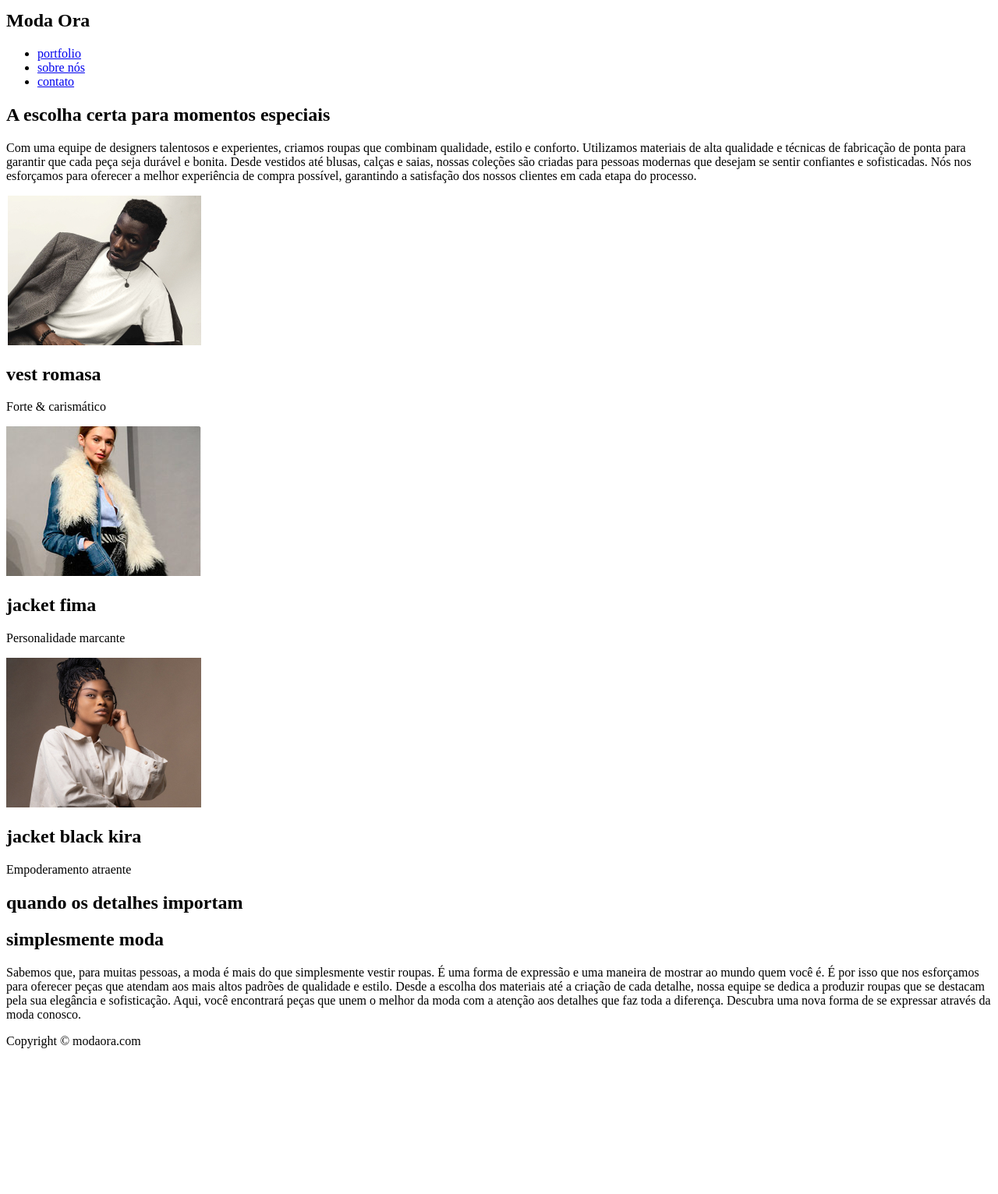
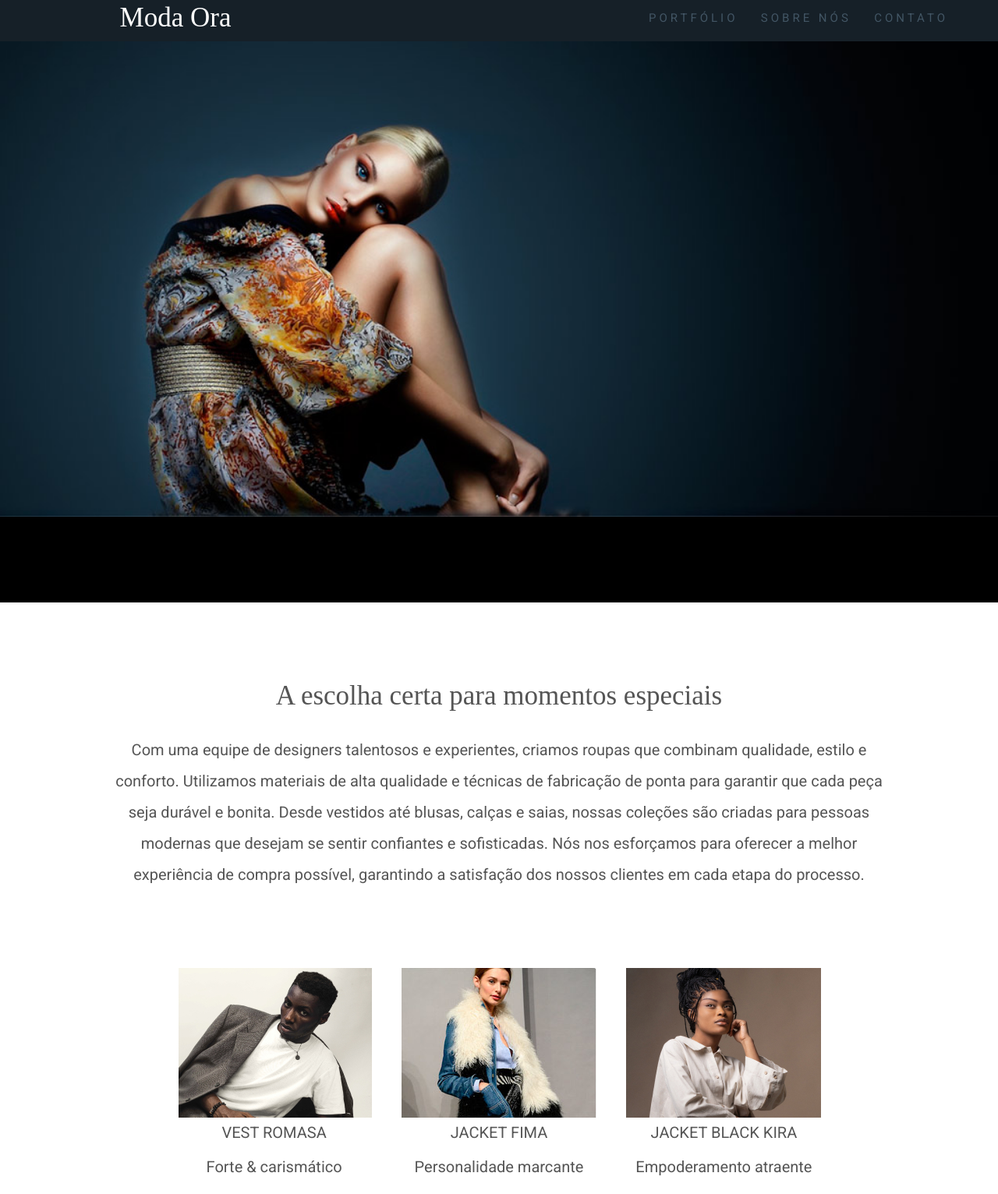
Before and after one commit to JoaoVictorAvPe/Moda_Ora, a plain HTML site: page index.html in a window 1280 px wide. Shown: the part 7-1539 px from the top of the page at 78% size. Before the commit the page ends 1368 px from the top, so only its background shows below. Drawn offline with Linux system fonts and the light colour scheme; a web font is replaced by a local one.

Commit message:
css finalizado

```diff
--- a/index.html
+++ b/index.html
@@ -5,6 +5,7 @@
     <meta charset="UTF-8">
     <meta name="Author" content="João Victor de Avila Perasol">
     <title>Moda Ora</title>
+    <link rel="stylesheet" href="style.css">
 </head>
 
 <body>
@@ -12,7 +13,7 @@
         <nav class="menu">
             <h1>Moda Ora</h1>
             <ul>
-                <li><a href="#">portfolio</a></li>
+                <li><a href="#">portfólio</a></li>
                 <li><a href="#">sobre nós</a></li>
                 <li><a href="#">contato</a></li>
             </ul>
@@ -38,19 +39,19 @@
         <section class="section_cards">
             <div class="card">
                 <img src="imagens/modelo5.jpg" alt="modelo">
-                <h1>vest romasa</h1>
+                <a href="">vest romasa</a>
                 <p>Forte & carismático</p>
             </div>
 
             <div class="card">
                 <img src="imagens/modelo2.jpg" alt="modelo">
-                <h1>jacket fima</h1>
+                <a href="">jacket fima</a>
                 <p>Personalidade marcante</p>
             </div>
 
             <div class="card">
                 <img src="imagens/modelo4.jpg" alt="modelo">
-                <h1>jacket black kira</h1>
+                <a href="">jacket black kira</a>
                 <p>Empoderamento atraente</p>
             </div>
         </section>
--- /dev/null
+++ b/style.css
@@ -0,0 +1,175 @@
+
+@import url('https://fonts.googleapis.com/css2?family=Roboto&display=swap');
+@import url('https://fonts.googleapis.com/css2?family=Roboto&family=Viaoda+Libre&display=swap');
+
+:root {
+    --background_header_inicio: #162028;
+    --text_color_menu: #425564;
+    --text_color: #555;
+    --box_color: #003d52;
+    --background_footer: #0b171f;
+    --color_text_foote: #6f8597;
+
+    --h1_size: 3.5rem;
+    --footer_height: 60px;
+}
+
+html {
+    font-size: 62.5%;
+}
+
+body {
+    margin: 0;
+    font-family: 'Roboto', sans-serif;
+    color: var(--text_color);
+}
+
+.header_inicio {
+    width: 100%;
+}
+
+.menu {
+    display: flex;
+    justify-content: space-between;
+    align-items: center;
+    background-color: var(--background_header_inicio);
+}
+
+.menu h1 {
+    color: white;
+    font-family: 'Viaoda Libre', serif;
+    font-size: var(--h1_size);
+    margin: 10px 12%;
+    font-weight: normal;
+}
+
+.menu ul {
+    display: flex;
+    list-style-type: none;
+    width: 30%;
+    justify-content: space-between;
+    margin-right: 5%;
+}
+
+.menu ul li a{
+    display: block;
+    text-decoration: none;
+    color: var(--text_color_menu);
+    text-transform: uppercase;
+    letter-spacing: 4px;
+    font-size: 1.5rem;
+}
+
+.menu ul li a:hover {
+    text-decoration: underline;
+}
+
+
+.imagem_fundo {
+    background-image: url(imagens/topo.jpg);
+    height: 90vh;
+    background-repeat: no-repeat;
+    background-size: contain;
+    background-color: black;
+}
+
+.descricao {
+    margin: 100px 0;
+}
+
+.descricao h1 {
+    text-align: center;
+    font-family: 'Viaoda Libre', serif;
+    font-weight: normal;
+    font-size: var(--h1_size);
+}
+
+.descricao p {
+    font-size: 2.0rem;
+    width: 80%;
+    margin: auto;
+    text-align: center;
+    line-height: 2;
+}
+
+.section_cards {
+    display: flex;
+    justify-content: center;
+    gap: 3%;
+    flex-wrap: wrap;
+    margin-bottom: 100px;
+}
+
+.card {
+    text-align: center;
+    text-transform: uppercase;
+    color: var(--text_color);
+    transition-duration: .3s;
+}
+
+.card a {
+    display: block;
+    color: var(--text_color);
+    font-size: 2.0rem;
+    text-decoration: none;
+    transition-duration: .3s;
+    margin-top: 5px;
+}
+
+.card p {
+    text-transform: none;
+    font-size: 2.0rem;
+}
+
+.card:hover {
+    outline: solid var(--box_color) 5px;
+    outline-offset: 15px;
+    font-size: 3rem;
+}
+
+.card:hover a {
+    font-size: 2.65rem;
+    border-radius: 5px;
+}
+
+.card a:hover {
+    background-color: var(--text_color_menu);
+    color: white;
+}
+
+.descricao_final {
+    color: white;
+    background-color: var(--box_color);
+    background-image: url(imagens/bg_detalhe.png);
+    background-repeat: no-repeat;
+    background-position: right bottom;
+    padding: 10%;
+}
+
+.descricao_final h1 {
+    font-family: 'Viaoda Libre', serif;
+    font-weight: normal;
+    font-size: 6.0rem;
+    text-transform: uppercase;
+    margin: 0;
+}
+
+.descricao_final p {
+    display: block;
+    font-size: 2.0rem;
+    margin-top: 40px;
+    margin: 40px 40% 0 0;
+    line-height: 1.5;
+}
+
+footer {
+    height: var(--footer_height);
+    background-color: var(--background_footer);
+    margin:0;
+    display: flex;
+    align-items: center;
+    justify-content: center;
+    color: var(--color_text_foote);
+    letter-spacing: 4px;
+    font-size: 1.5rem;
+}
```
